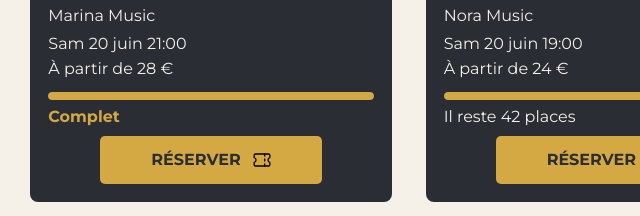
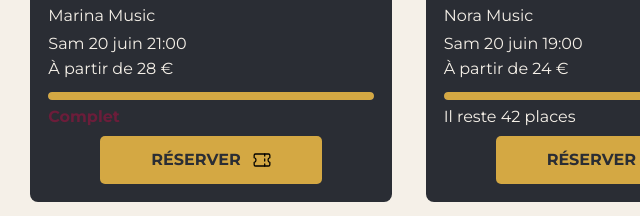
Before and after one commit to bener-mohammed/DWWM-ECF1-MOHAMMED, a website: page index.html in a window 1280 px wide. Shown: the part 904-1120 px from the top of the page, 429-1069 px from the left. Drawn offline with Linux system fonts and the light colour scheme; files whose address does not match are found by name; a web font is replaced by a local one.

Commit message:
change the color of the "COMPLET" word in each card

```diff
--- a/src/scss/components/_card.scss
+++ b/src/scss/components/_card.scss
@@ -104,8 +104,8 @@
   }
 
   &__full {
-    color: $color-gold;
-    font-weight: 700;
+    color: $color-bordeaux;
+    font-weight: 900;
   }
 
   &__button {
```
Also changed, not shown: assets/css/main.css.
